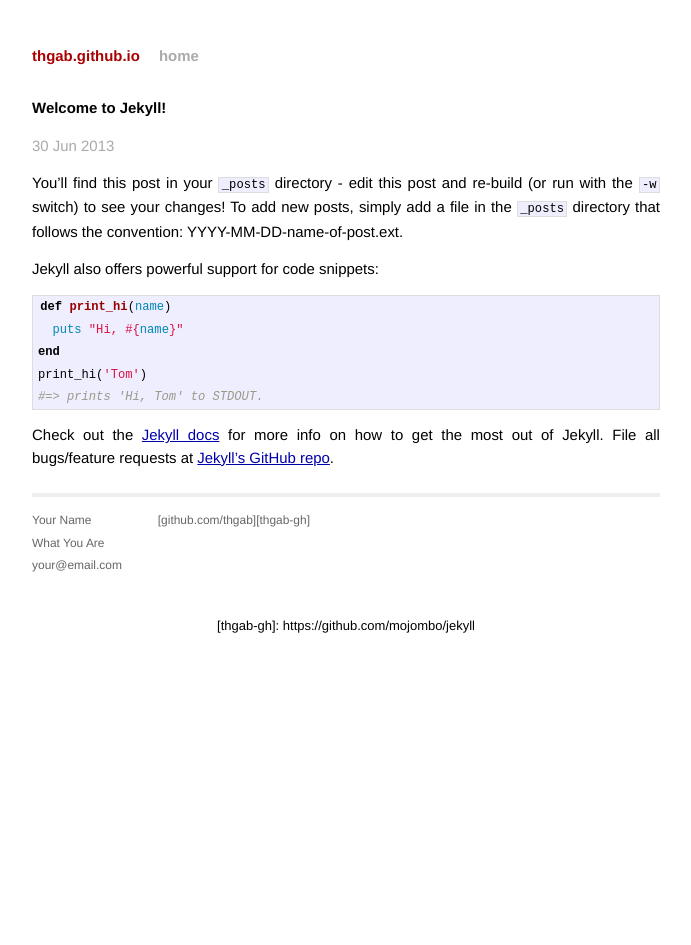
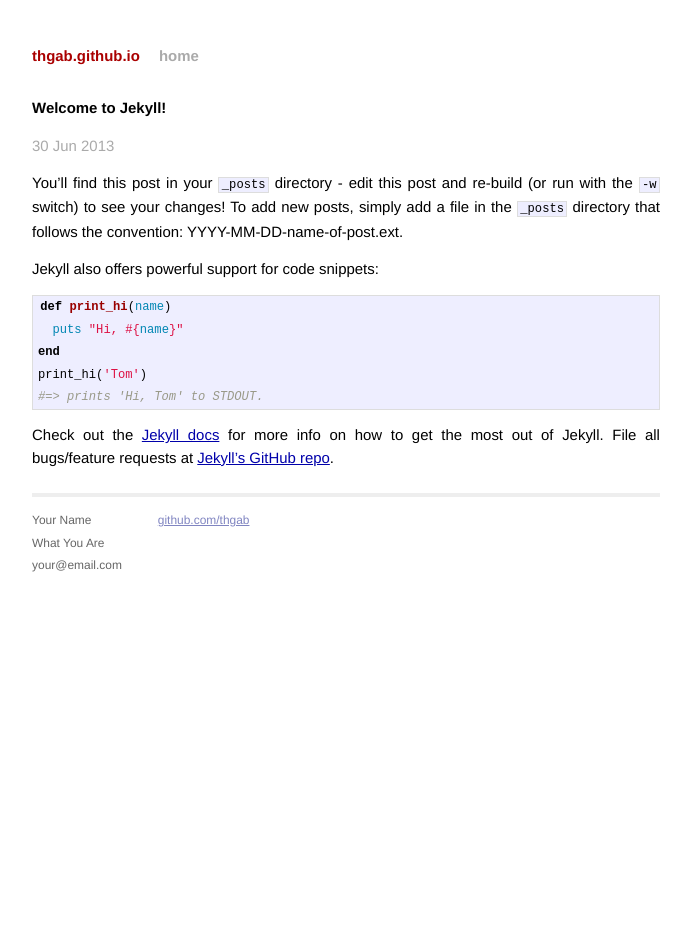
Before and after one commit to thgab/thgab.github.io, a Jekyll site: the page built from _posts/2013-06-30-welcome-to-jekyll.markdown, in a window 1280 px wide. Shown: the whole page, without its empty margins (294-985 px from the left). Built offline with Jekyll 4.4.1, drawn with Linux system fonts in a browser that asks for light colours; some of the changed lines change nothing that is shown.

Commit message:
Update default.html

```diff
--- a/_layouts/default.html
+++ b/_layouts/default.html
@@ -34,7 +34,7 @@
               </div>
               <div class="contact">
                 <p>
-                  [github.com/thgab][thgab-gh]
+                    <a href="http:/github.com/thgab">github.com/thgab</a>
                 </p>
               </div>
             </div>
@@ -42,4 +42,3 @@
         </div> <!-- /container -->
     </body>
 </html>
-[thgab-gh]: https://github.com/mojombo/jekyll
```
